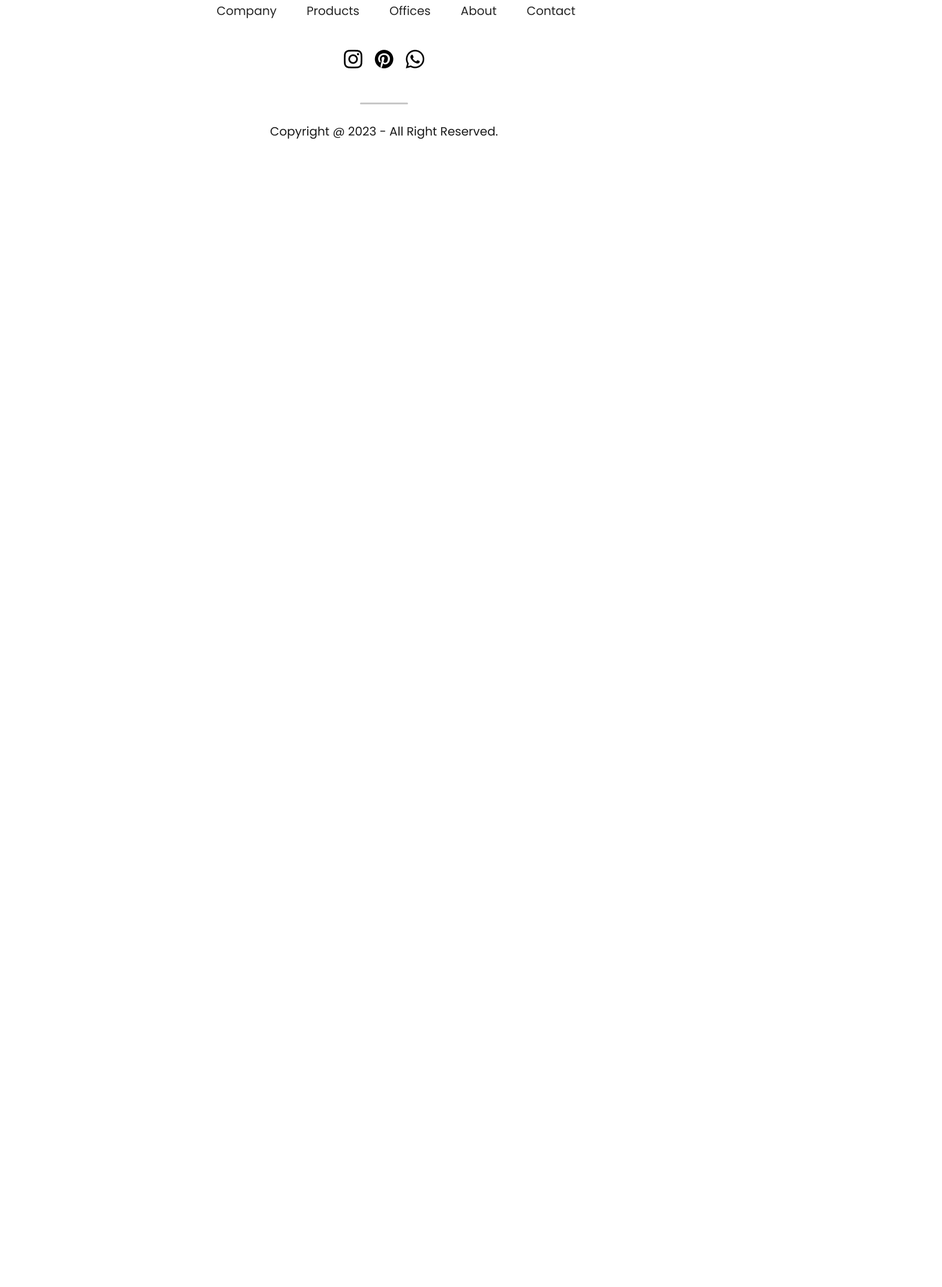
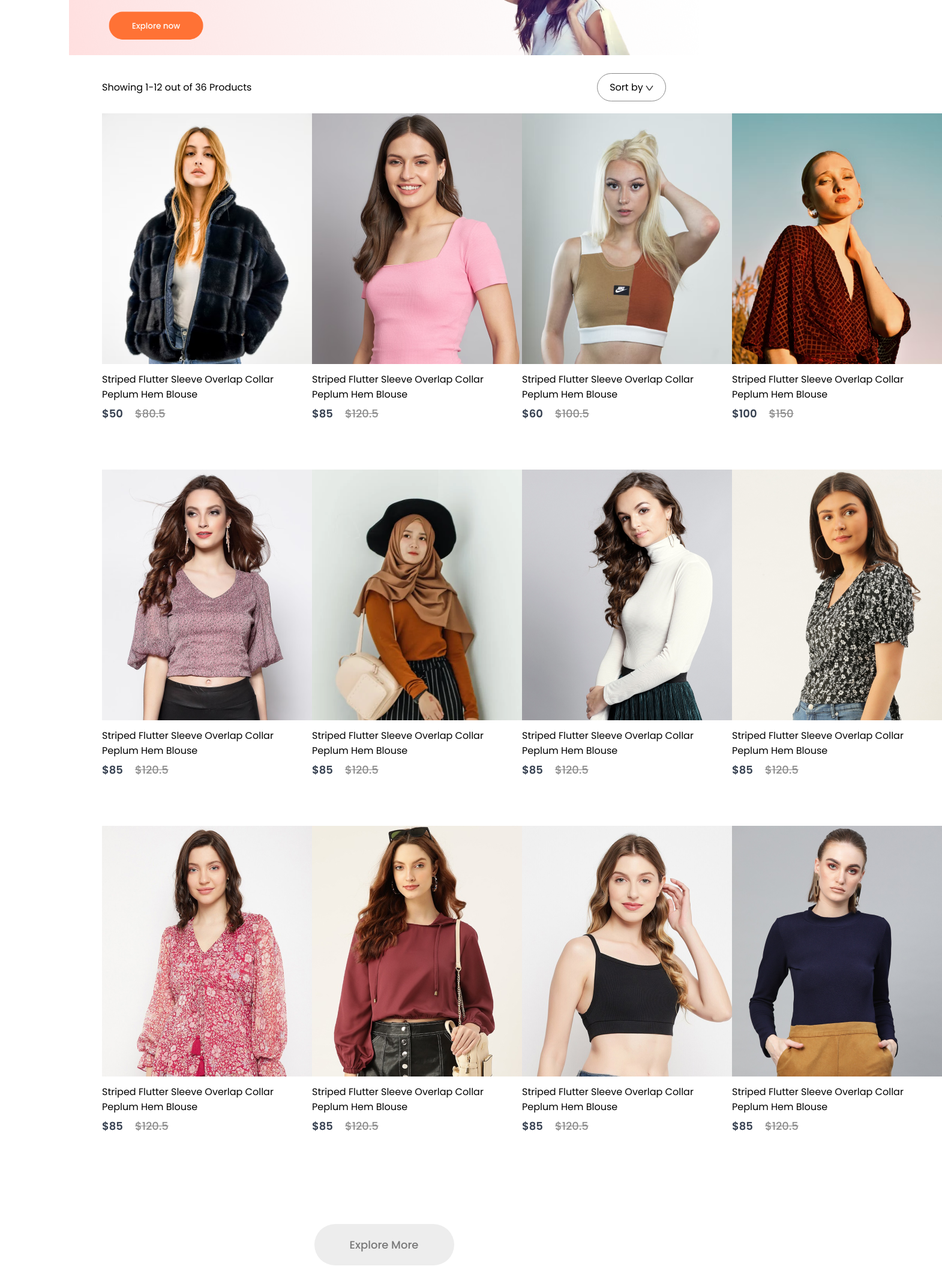
Before and after one commit to ramanuj-07/e-commerce, a React (Create React App) app in the folder frontend/: page /womens in a window 1280 px wide. Shown: the part 260-2406 px from the top of the page at 60% size, 1570 px wide, since content can reach past the window. Before the commit the page ends 800 px from the top, so only its background shows below. Built offline with nearby package versions, Linux system fonts and the light colour scheme.

Commit message:
Created login sign up page

```diff
--- a/frontend/src/App.js
+++ b/frontend/src/App.js
@@ -7,6 +7,9 @@
 import Cart from './pages/Cart';
 import LoginSignUp from './pages/LoginSignUp';
 import Footer from './components/footer/Footer';
+import men_banner from './components/assets/Frontend_Assets/banner_mens.png'
+import women_banner from './components/assets/Frontend_Assets/banner_women.png'
+import kid_banner from './components/assets/Frontend_Assets/banner_kids.png'
 
 function App() {
   return (
@@ -15,9 +18,9 @@
         <Navbar />
         <Routes>
           <Route path='/' element={<Shop/>} />
-          <Route path='/mens' element={<ShopCategory category="men" />} />
-          <Route path='/womens' element={<ShopCategory category="women" />} />
-          <Route path='/kids' element={<ShopCategory category="kid" />} />
+          <Route path='/mens' element={<ShopCategory banner={men_banner} category="men" />} />
+          <Route path='/womens' element={<ShopCategory banner={women_banner} category="women" />} />
+          <Route path='/kids' element={<ShopCategory banner={kid_banner} category="kid" />} />
           <Route path='/product' element={<Product />} >
               <Route path=':productId' element={<Product />} />
           </Route>
--- a/frontend/src/components/newCollection/NewCollection.jsx
+++ b/frontend/src/components/newCollection/NewCollection.jsx
@@ -4,6 +4,7 @@
 import Item from '../item/Item'
 
 const NewCollection = () => {
+
   return (
       <div className='new-collection'>
           <h1>NEW COLLECTION </h1>
--- /dev/null
+++ b/frontend/src/context/ShopContext.jsx
@@ -0,0 +1,15 @@
+import React, { createContext } from "react";
+import all_product from '../components/assets/Frontend_Assets/all_product'
+
+export const ShopContext = createContext(null);
+const ShopContextProvider = (props) => {
+
+    const contextValue = { all_product };
+    return (
+        <ShopContext.Provider value={contextValue}>
+            {props.children}
+        </ShopContext.Provider>
+    )
+}
+
+export default ShopContextProvider;
--- a/frontend/src/index.js
+++ b/frontend/src/index.js
@@ -2,16 +2,12 @@
 import ReactDOM from 'react-dom/client';
 import './index.css';
 import App from './App';
-import reportWebVitals from './reportWebVitals';
+
+import ShopContextProvider from './context/ShopContext';
 
 const root = ReactDOM.createRoot(document.getElementById('root'));
 root.render(
-  <React.StrictMode>
+  <ShopContextProvider>
     <App />
-  </React.StrictMode>
+  </ShopContextProvider>
 );
-
-// If you want to start measuring performance in your app, pass a function
-// to log results (for example: reportWebVitals(console.log))
-// or send to an analytics endpoint. Learn more: https://bit.ly/CRA-vitals
-reportWebVitals();
--- /dev/null
+++ b/frontend/src/pages/CSS/ShopCategory.css
@@ -0,0 +1,35 @@
+.shopcategory-banner {
+  display: block;
+  margin: 30px auto;
+  width: 82%;
+}
+.shopcategory-indexSort {
+  display: flex;
+  margin: 0px 170px;
+  justify-content: space-between;
+  align-items: center;
+}
+.shopcategory-sort {
+  padding: 10px 20px;
+  border-radius: 40px;
+  border: 1px solid #888;
+}
+.shopcategory-products {
+  margin: 20px 170px;
+  display: grid;
+  grid-template-columns: 1fr 1fr 1fr 1fr;
+  row-gap: 80px;
+}
+.shopcategory-loadmore {
+  display: flex;
+  justify-content: center;
+  align-items: center;
+  margin: 150px auto;
+  width: 233px;
+  height: 69px;
+  border-radius: 75px;
+  background: #ededed;
+  color: #787878;
+  font-size: 18px;
+  font-weight: 500;
+}
--- a/frontend/src/pages/LoginSignUp.jsx
+++ b/frontend/src/pages/LoginSignUp.jsx
@@ -2,7 +2,24 @@
 
 const LoginSignUp = () => {
   return (
-    <div>LoginSignUp</div>
+    <div className='loginsignup'>
+      <div className="loginsignup-container">
+        <h1>Sign Up</h1>
+        <div className="loginsignup-fields">
+          <input type="text" name="" id="" placeholder='Your Name' />
+          <input type="email" name="" id="" placeholder='Email Address' />
+          <input type="password" name="" id="" placeholder='Password' />
+        </div>
+        <button>Continue</button>
+        <p className='loginsignup-login'>
+          Already have an account? <span>Login here</span>
+          <div className="loginsignup-agree">
+            <input type="checkbox" name="" id="" />
+            <p>By Continuing, i agree to the terms of use & privacy policy.</p>
+          </div>
+        </p>
+      </div>
+    </div>
   )
 }
 
--- a/frontend/src/pages/ShopCategory.jsx
+++ b/frontend/src/pages/ShopCategory.jsx
@@ -1,9 +1,45 @@
-import React from 'react'
+import React, { useContext } from "react";
+import "./CSS/ShopCategory.css";
+import { ShopContext } from "../context/ShopContext";
+import dropdown_icon from "../components/assets/Frontend_Assets/dropdown_icon.png";
+import Item from "../components/item/Item";
 
-const ShopCategory = () => {
+const ShopCategory = (props) => {
+  const { all_product } = useContext(ShopContext);
   return (
-    <div>ShopCategory</div>
-  )
-}
+    <div className="shop-category">
+      <img className="shopcategory-banner" src={props.banner} alt="" />
+      <div className="shopcategory-indexSort">
+        <p>
+          <span>Showing 1-12 </span>out of 36 Products
+        </p>
+        <div className="shopcategory-sort">
+          Sort by <img src={dropdown_icon} alt="" />
+        </div>
+      </div>
+      <div className="shopcategory-products">
+        {all_product.map((item, i) => {
+          if (props.category === item.category) {
+            return (
+              <Item
+                key={i}
+                id={item.id}
+                name={item.name}
+                image={item.image}
+                new_price={item.new_price}
+                old_price={item.old_price}
+              />
+            );
+          } else {
+            return null;
+          }
+        })}
+      </div>
+      <div className="shopcategory-loadmore">
+        Explore More
+      </div>
+    </div>
+  );
+};
 
-export default ShopCategory
+export default ShopCategory;
```
Also changed, not shown: frontend/src/pages/CSS/LoginSignUp.css (added).
